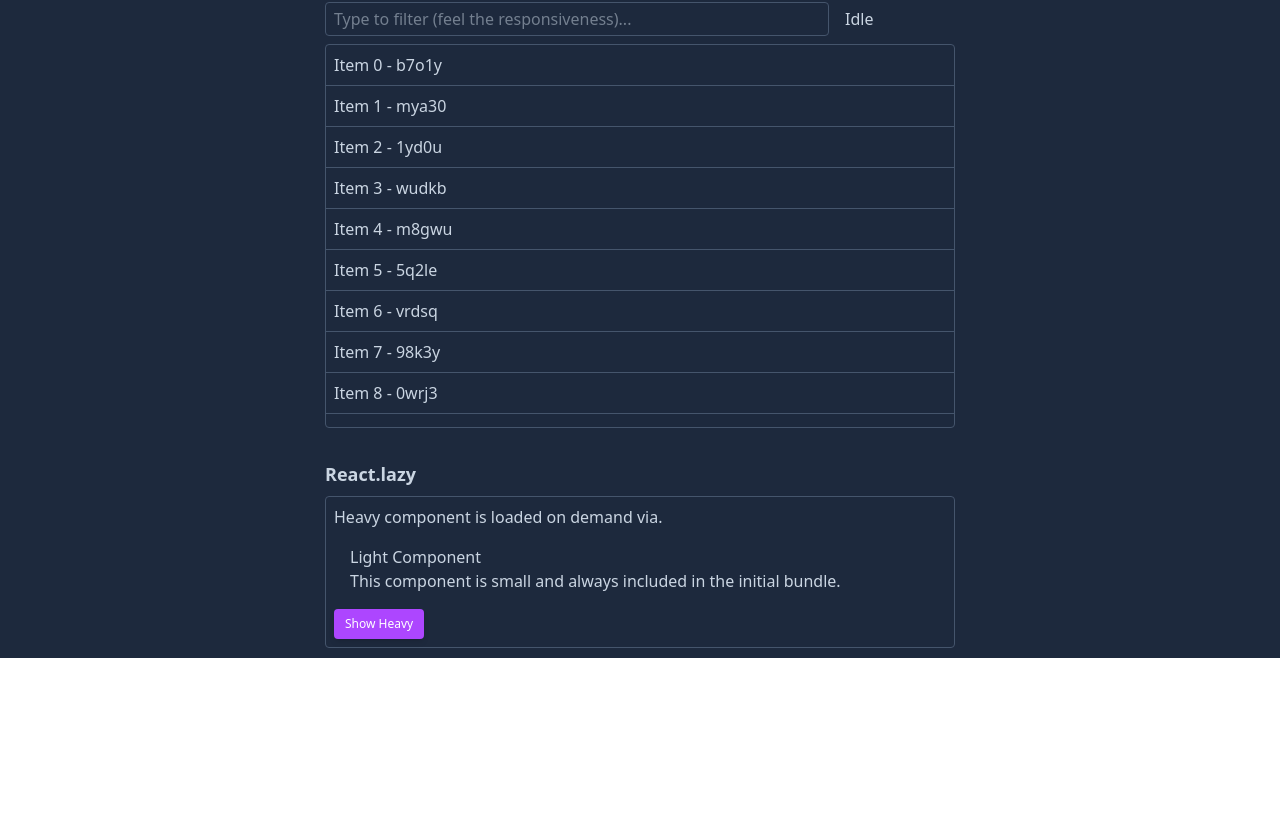
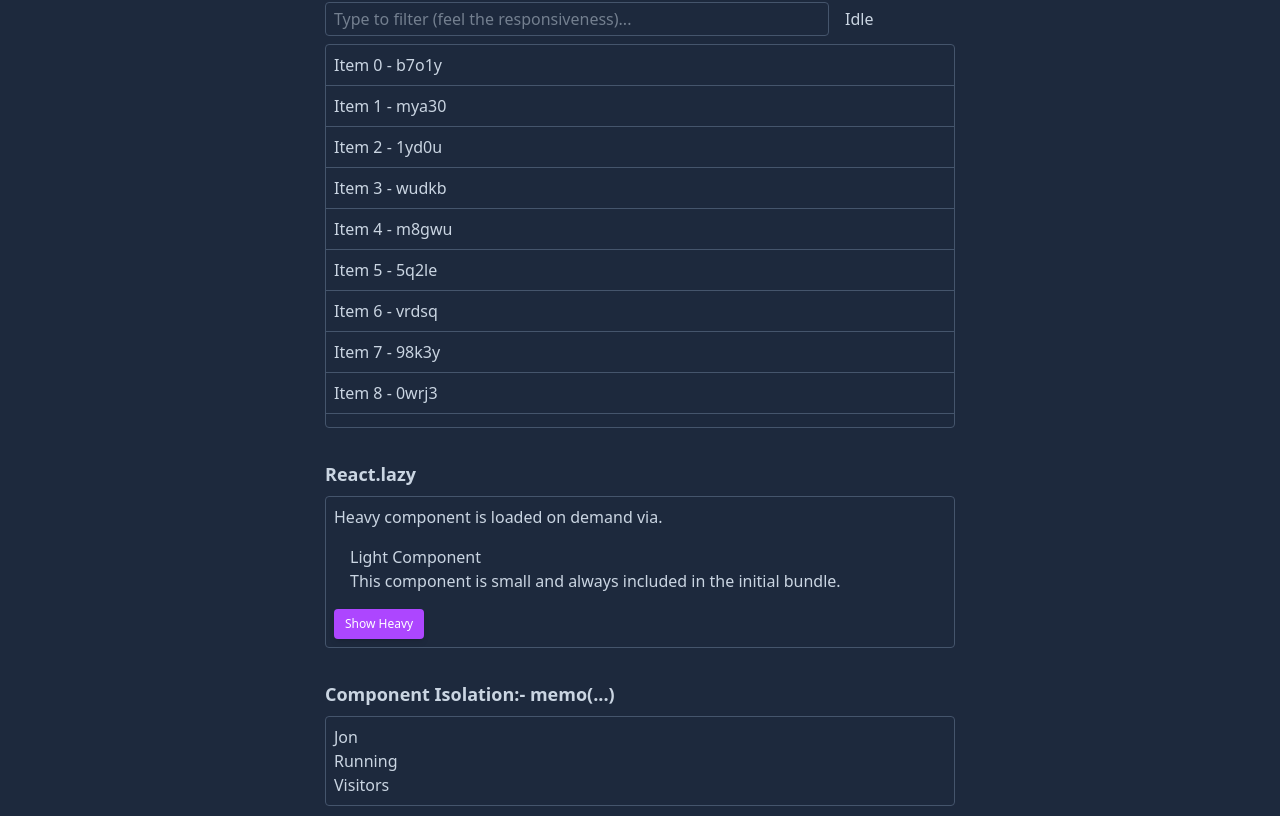
Before and after one commit to taiseen/react-design-patterns, a React (Vite) app: page / in a window 1280 px wide. Shown: the part 1183-1999 px from the top of the page. Before the commit the page ends 1841 px from the top, so only its background shows below. Built offline with nearby package versions, Linux system fonts and the light colour scheme.

Commit message:
feat: [LEARN] performance-pattern - part-2 - v4

```diff
--- /dev/null
+++ b/src/11-performance/learn/part2/component-isolation/Dashboard.jsx
@@ -0,0 +1,17 @@
+import Visitors from "./Visitors";
+import UserCard from "./UserCard";
+import Revenue from "./Revenue";
+
+const Dashboard = () => {
+  return (
+    <>
+      <UserCard user={user} />
+
+      <Revenue stats={stats} />
+
+      <Visitors />
+    </>
+  );
+};
+
+export default Dashboard;
--- /dev/null
+++ b/src/11-performance/learn/part2/component-isolation/Revenue.jsx
@@ -0,0 +1,5 @@
+const Revenue = ({ stats }) => {
+  return <div>{stats}</div>;
+};
+
+export default Revenue;
--- /dev/null
+++ b/src/11-performance/learn/part2/component-isolation/UserCard.jsx
@@ -0,0 +1,5 @@
+const UserCard = ({ user }) => {
+  return <div>{user}</div>;
+};
+
+export default UserCard;
--- /dev/null
+++ b/src/11-performance/learn/part2/component-isolation/Visitors.jsx
@@ -0,0 +1,5 @@
+const Visitors = () => {
+  return <div>Visitors</div>;
+};
+
+export default Visitors;
--- /dev/null
+++ b/src/11-performance/learn/part2/component-isolation/index.jsx
@@ -0,0 +1,25 @@
+import Visitors from "./Visitors";
+import UserCard from "./UserCard";
+import Revenue from "./Revenue";
+import { memo } from "react";
+
+const MUserCard = memo(UserCard);
+const MRevenue = memo(Revenue);
+
+const DashboardIsolated = ({ user = "Jon", stats = "Running" }) => {
+  return (
+    <div className="space-y-2">
+      <h1 className="text-lg font-semibold">Component Isolation:- memo(...)</h1>
+
+      <div className="borderV1 p-2">
+        <MUserCard user={user} />
+
+        <MRevenue stats={stats} />
+
+        <Visitors />
+      </div>
+    </div>
+  );
+};
+
+export default DashboardIsolated;
--- a/src/11-performance/learn/part2/index.jsx
+++ b/src/11-performance/learn/part2/index.jsx
@@ -1,3 +1,4 @@
+import DashboardIsolated from "./component-isolation";
 import TransitionDemo from "./transition";
 import LazyLoader from "./lazy-loading";
 
@@ -9,6 +10,8 @@ const Part2 = () => {
       <TransitionDemo />
 
       <LazyLoader />
+
+      <DashboardIsolated />
     </div>
   );
 };
```
